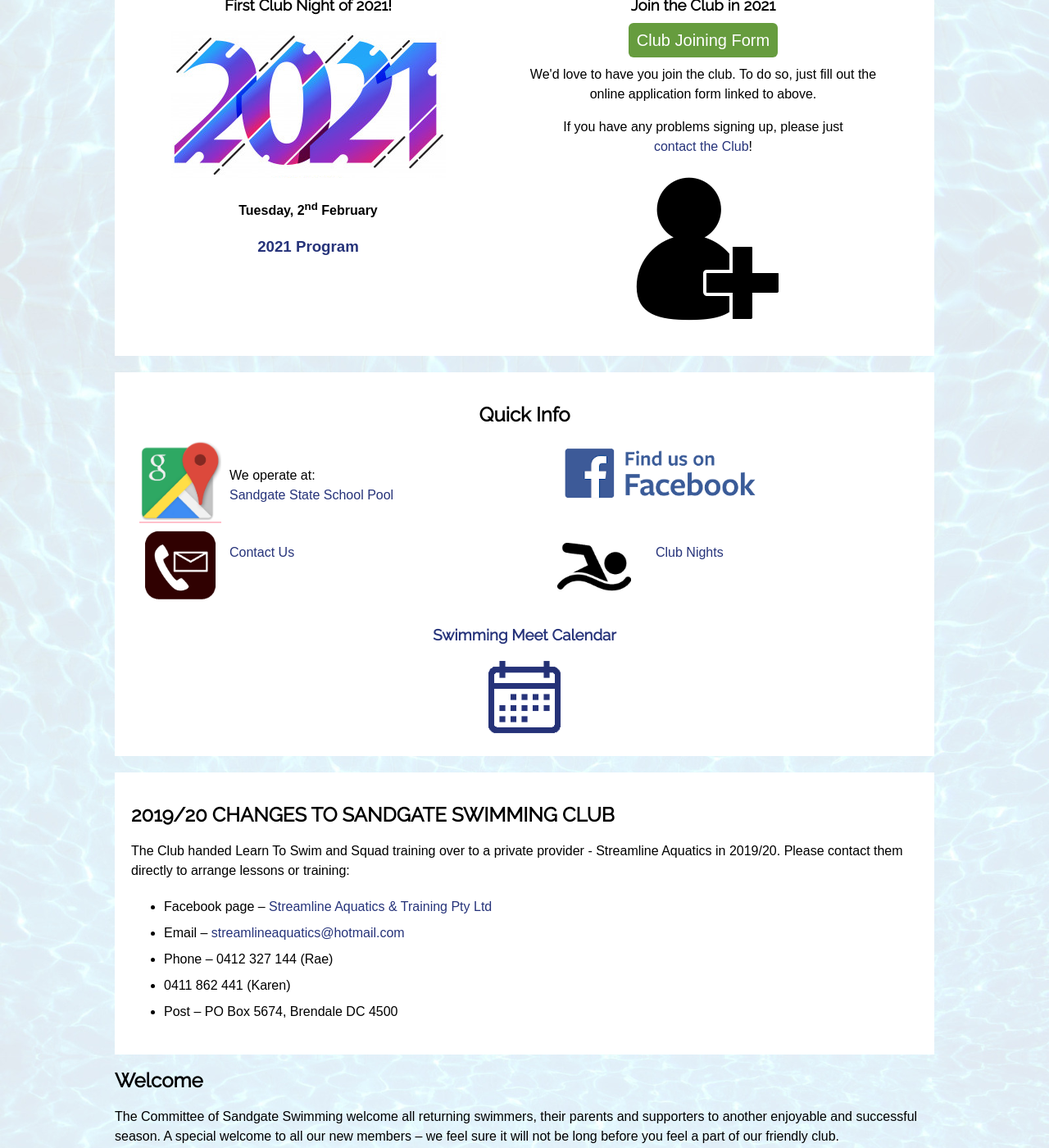
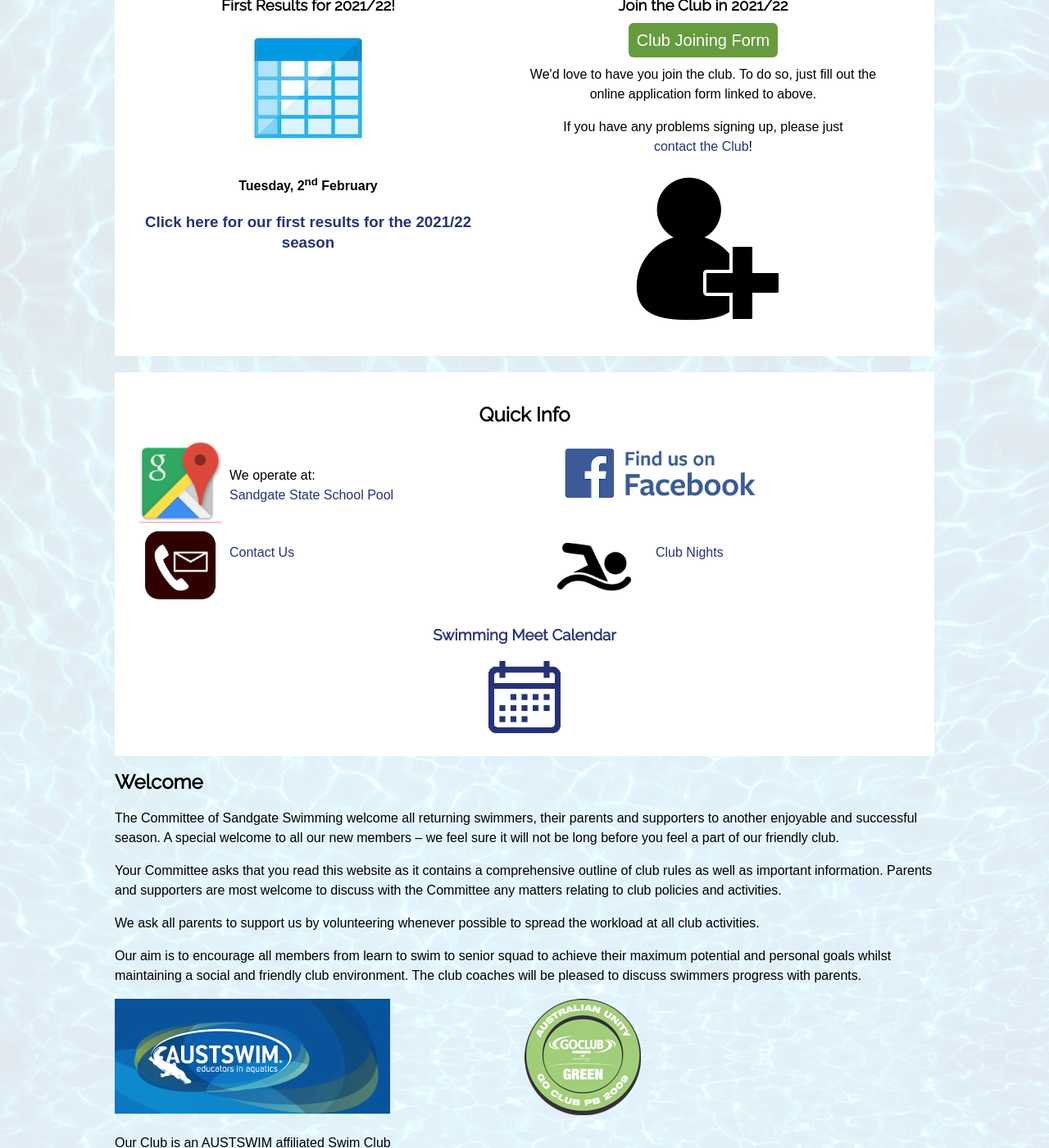
Before and after one commit to sandswim/website, a Jekyll site: the page built from pages/index.md, in a window 1280 px wide and 1400 px high, scrolled down 628 px. Shown: the whole window at 82% size. Built offline with Jekyll 4.4.1, drawn with Linux system fonts in a browser that asks for light colours; some of the changed text lies outside the part shown.

Commit message:
front page 21/22 updates

```diff
--- a/pages/index.md
+++ b/pages/index.md
@@ -24,7 +24,7 @@ permalink: /
     </div>
     -->
     <div class="notice">
-        <h2>2020/21 Season</h2>
+        <h2>2021/22 Season</h2>
         <div style="display:grid; grid-template-columns: 45% 45%; grid-column-gap: 50px;">
             <div style="text-align:center;">
                 <style type="text/css">
@@ -48,10 +48,10 @@ permalink: /
                         color:black;
                     }
                 </style>
-                <h3>First Club Night of 2021!</h3>
-                <img src="images/2021.png" alt="2021 logo" />
+                <h3>First Results for 2021/22!</h3>
+                <img src="images/results.jpg" alt="results icon" />
                 <p><strong>Tuesday, 2<sup>nd</sup> February</strong></p>
-                <h3><a href="/clubnight#202021-program">2021 Program</a></h3>
+                <h3><a href="/files/results/ClubNight-2021-10-19.pdf">Click here for our first results for the 2021/22 season</a></h3>
                 <!--
                 <p><a class="form-link" href="https://www.eventbrite.com.au/e/sandgate-storm-come-and-try-club-night-tickets-126512390967">Register for Come & Try</a></p>
                 <a href="files/flyers/flyer-A6-ComeTryNight.pdf">
@@ -66,8 +66,8 @@ permalink: /
                 -->
             </div>
             <div style="text-align:center;">
-                <h3>Join the Club in 2021</h3>
-                <a class="form-link" href="https://docs.google.com/forms/d/1ZQYQW2TKceAmwL216f8TAHdH2ThXLyXVPvo-lU5vxho/edit">Club Joining Form</a>
+                <h3>Join the Club in 2021/22</h3>
+                <a class="form-link" href="https://docs.google.com/forms/d/e/1FAIpQLSfUMFBtwRwJSP9ggV_wOmLMZD60Qm7Qhl79pBEqA7idKy76sA/viewform?usp=sf_link">Club Joining Form</a>
                 <p>We'd love to have you join the club. To do so, just fill out the online application form linked to above.</p>
                 <p>If you have any problems signing up, please just<br /><a href="/contact">contact the Club</a>!</p>
                 <img src="images/sign-up.png" alt="sign-up icon" />
@@ -114,6 +114,7 @@ permalink: /
             </a>
         </div>
     </div>
+    <!--
     <div class="notice">
         <h2>2019/20 CHANGES TO SANDGATE SWIMMING CLUB</h2>
         <p>The Club handed Learn To Swim and Squad training over to a private provider - Streamline Aquatics in 2019/20. Please contact them directly to arrange lessons or training:</p>
@@ -125,6 +126,7 @@ permalink: /
             <li>Post – PO Box 5674, Brendale DC 4500</li>
         </ul>
     </div>
+    -->
 </div>
 
 ## Welcome
```
Also changed, not shown: pages/contactus.md (+1 -1 lines), images/results.jpg (added), 1 other file.
